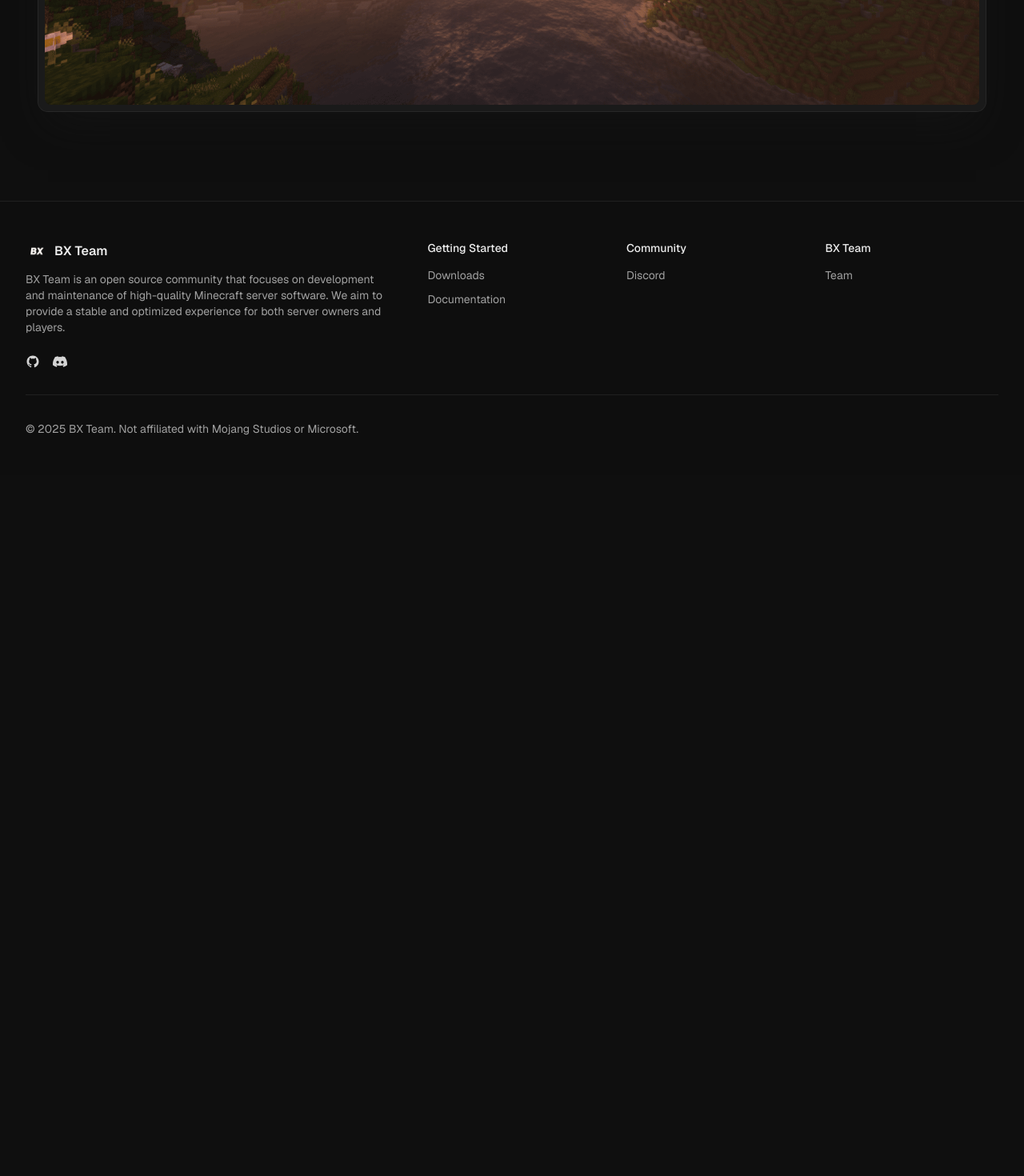
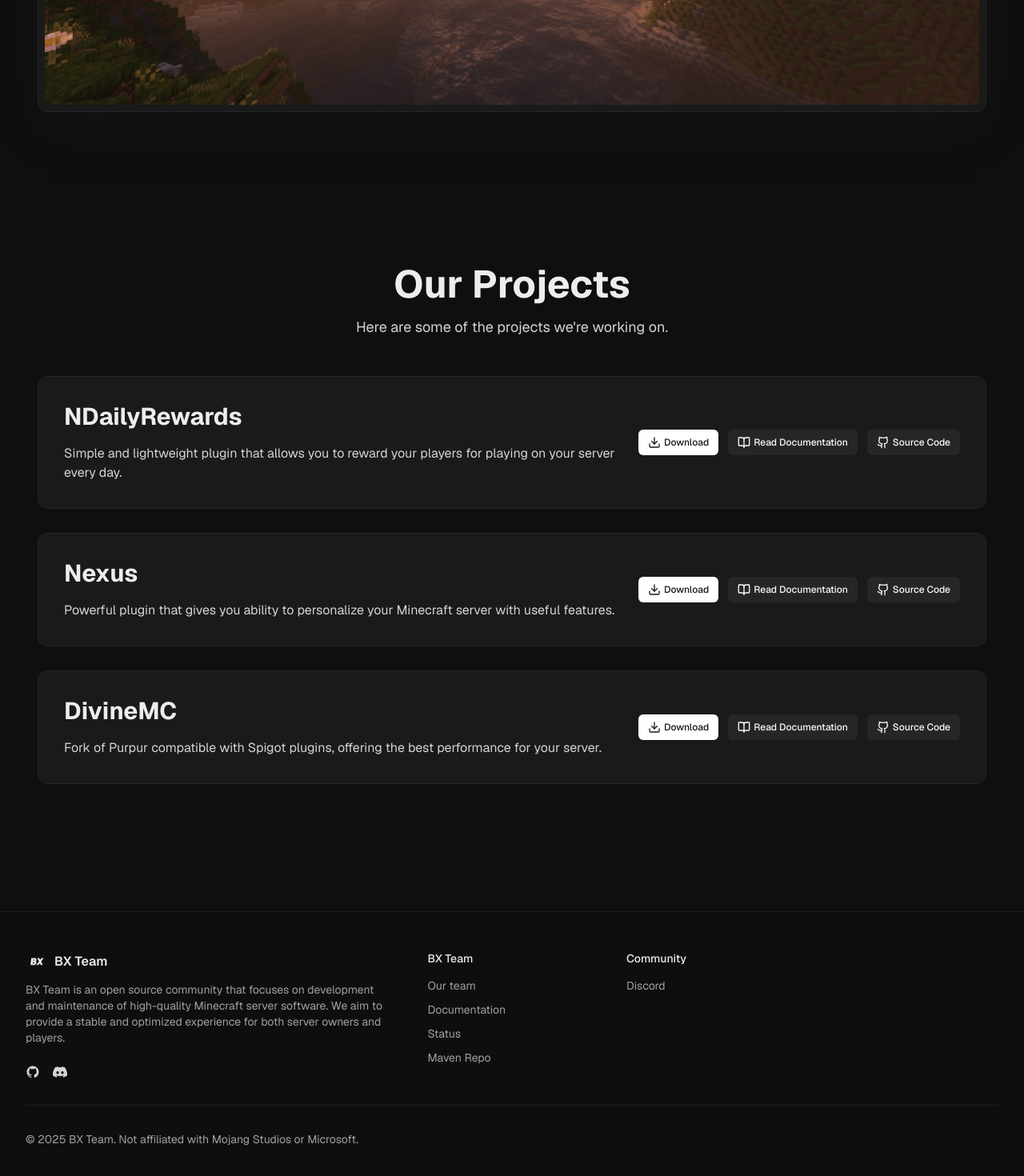
Before and after one commit to BX-Team/website, a Next.js app: page / in a window 1280 px wide. Shown: the part 1034-2504 px from the top of the page at 80% size. Before the commit the page ends 1628 px from the top, so only its background shows below. Built offline with nearby package versions, Linux system fonts and the light colour scheme.

Commit message:
feat: Add Projects section and update navigation links

```diff
--- a/src/app/page.tsx
+++ b/src/app/page.tsx
@@ -1,9 +1,11 @@
 import { Hero } from '@/components/hero';
+import { Projects } from '@/components/projects';
 
 export default function Home() {
   return (
     <>
       <Hero />
+      <Projects />
     </>
   );
 }
--- a/src/components/footer.tsx
+++ b/src/components/footer.tsx
@@ -23,19 +23,17 @@
 
 const LINK_SECTIONS: { title: string; links: LinkItem[] }[] = [
   {
-    title: 'Getting Started',
+    title: 'BX Team',
     links: [
-      { href: '/downloads', label: 'Downloads' },
+      { href: '/team', label: 'Our team' },
       { href: 'https://docs.bx-team.space', label: 'Documentation' },
+      { href: 'https://status.bx-team.space', label: 'Status' },
+      { href: 'https://repo.bx-team.space', label: 'Maven Repo' },
     ],
   },
   {
     title: 'Community',
     links: [{ href: siteConfig.links.discord, label: 'Discord' }],
-  },
-  {
-    title: 'BX Team',
-    links: [{ href: '/team', label: 'Team' }],
   },
 ];
 
--- a/src/components/hero.tsx
+++ b/src/components/hero.tsx
@@ -9,6 +9,14 @@
 import { GradientBackground } from '@/components/ui/gradient-background';
 
 export function Hero() {
+  const scrollToProjects = (e: React.MouseEvent<HTMLAnchorElement>) => {
+    e.preventDefault();
+    document.getElementById('projects')?.scrollIntoView({
+      behavior: 'smooth',
+      block: 'center',
+    });
+  };
+
   return (
     <section className='relative isolate'>
       <GradientBackground />
@@ -24,7 +32,7 @@
 
           <div className='mt-8 flex flex-col items-center justify-center gap-4 sm:mt-10 sm:flex-row'>
             <Button asChild className='w-full sm:w-auto'>
-              <Link href='/projects'>Our projects</Link>
+              <Link href='#projects' onClick={scrollToProjects}>Our projects</Link>
             </Button>
             <Button asChild variant='ghost' className='w-full sm:w-auto'>
               <a
--- a/src/components/navbar.tsx
+++ b/src/components/navbar.tsx
@@ -20,7 +20,6 @@
 
 const LINKS = {
   nav: [
-    { href: '/projects', label: 'Projects' },
     { href: '/team', label: 'Team' },
     { href: 'https://docs.bx-team.space', label: 'Docs', external: true },
     { href: 'https://status.bx-team.space', label: 'Status', external: true },
--- a/src/app/projects/page.tsx
+++ b/src/components/projects.tsx
@@ -2,7 +2,6 @@
 
 import { Button } from '@/components/ui/button';
 import { Card } from '@/components/ui/card';
-import { GradientBackground } from '@/components/ui/gradient-background';
 
 type Project = {
   name: string;
@@ -39,7 +38,7 @@
 
 function ProjectCard({ name, description, downloadUrl, docUrl, sourceUrl }: Project) {
   return (
-    <Card className='flex flex-col items-start justify-between p-8 transition-all hover:bg-neutral-800/50 hover:ring-1 hover:ring-neutral-700 md:flex-row md:items-center'>
+    <Card className='flex flex-col items-start justify-between p-8 transition-all hover:bg-neutral-800/50 hover:ring-1 hover:ring-neutral-700 md:flex-row md:items-center' id='projects'>
       <div className='flex-1'>
         <h3 className='text-3xl font-bold sm:text-2xl lg:text-3xl'>{name}</h3>
         <p className='mt-4 text-base text-neutral-300'>{description}</p>
@@ -86,11 +85,9 @@
   );
 }
 
-export default function ProjectsPage() {
+export function Projects() {
   return (
     <div className='relative min-h-screen'>
-      <GradientBackground />
-
       <div className='mx-auto max-w-7xl px-6 py-16 pb-32 sm:px-8 sm:py-20 sm:pb-40 lg:px-12'>
         <header className='mx-auto max-w-3xl text-center'>
           <h1 className='text-3xl font-bold sm:text-4xl lg:text-5xl'>Our Projects</h1>
```
